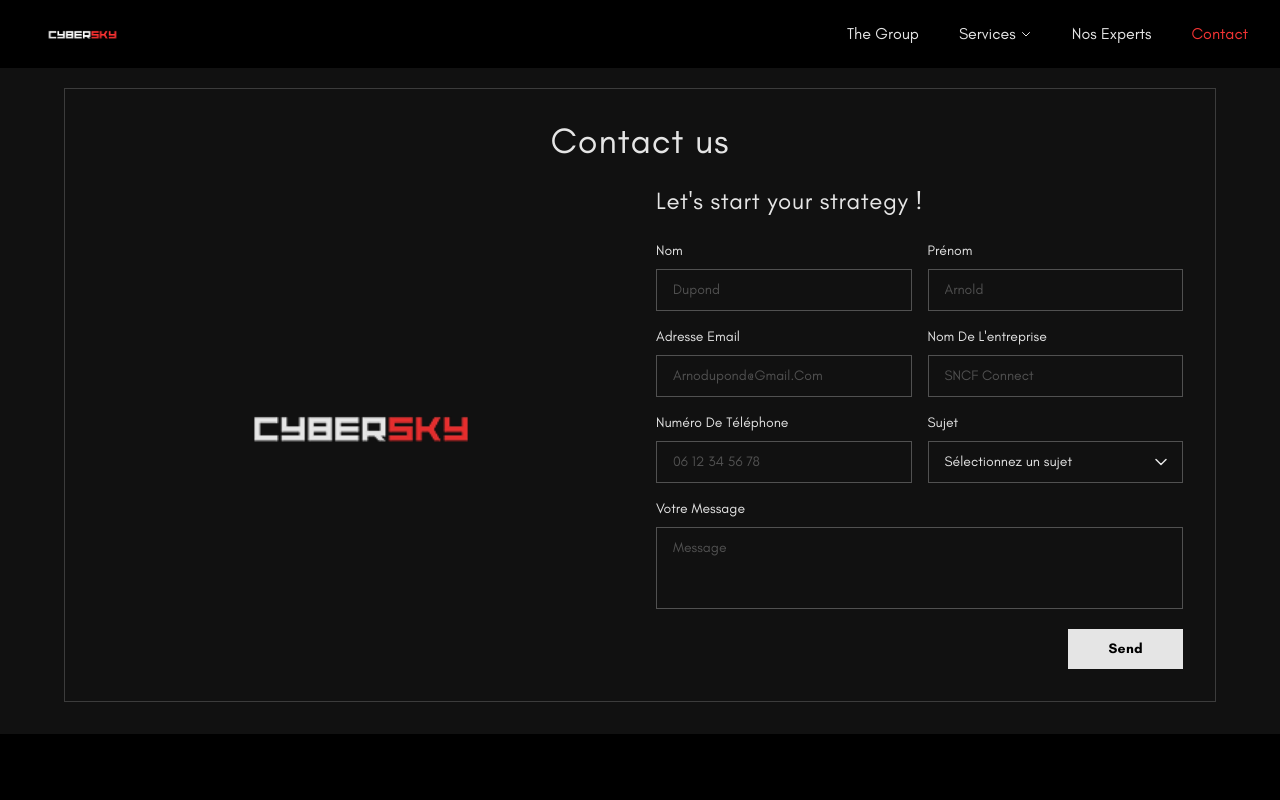
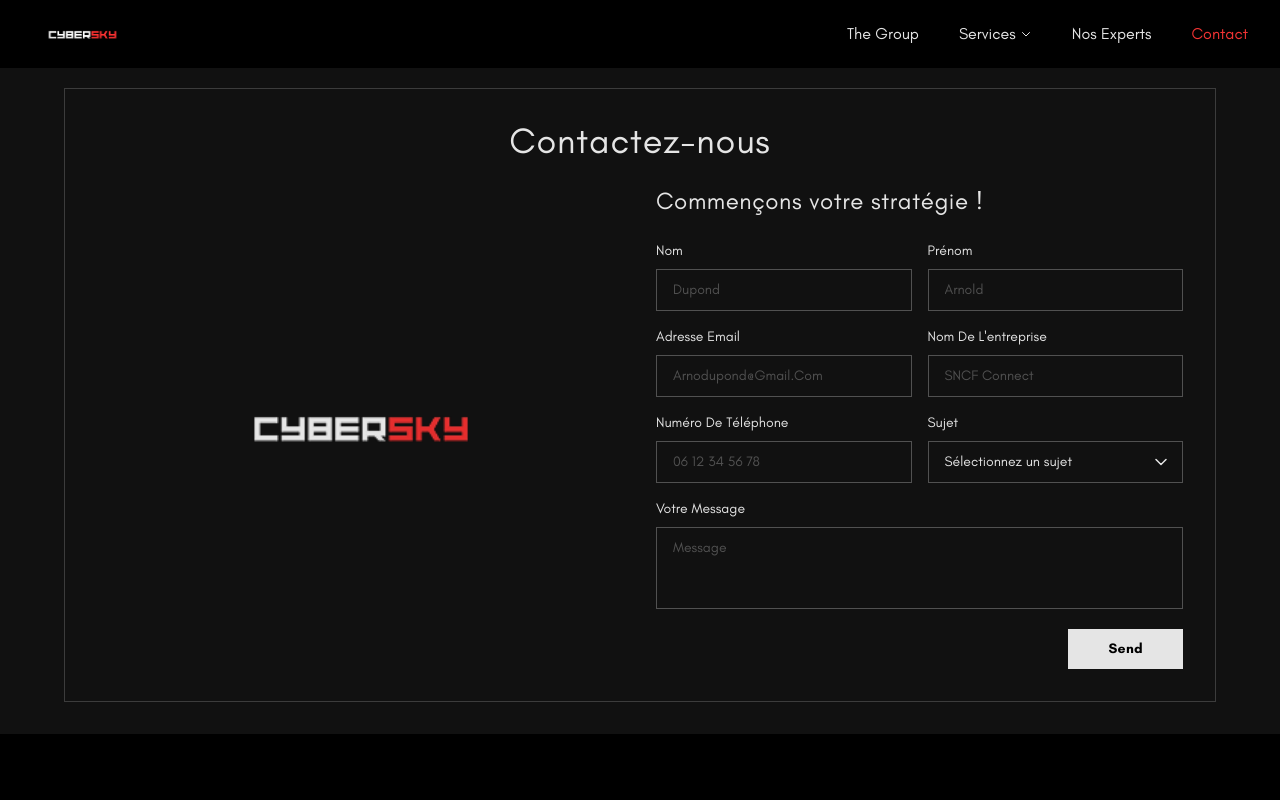
Before and after one commit to 4skygroup/cybersky, a React (Vite) app: page /contact in a window 1280 px wide. Shown: the top 800 px of the page. Built offline with nearby package versions, Linux system fonts and the light colour scheme.

Commit message:
style: Swap H1 Placement

```diff
--- a/src/components/Hero.tsx
+++ b/src/components/Hero.tsx
@@ -20,21 +20,21 @@ export default function Hero() {
           {/* Logo CyberSky en image */}
           <div className="mb-6">
             {/* On a retiré toutes les classes de texte inutiles */}
-            <h1>
-              <img
-                src="/logo-cybersky.png"
-                alt="Logo CyberSky"
-                className="h-12 md:h-16 lg:h-20 w-100 object-contain object-left block"
-              />
-            </h1>
+
+            <img
+              src="/logo-cybersky.png"
+              alt="Logo CyberSky"
+              className="h-12 md:h-16 lg:h-20 w-100 object-contain object-left block"
+            />
+
           </div>
 
           {/* Le texte exact de la maquette Figma */}
-          <p className="text-2xl md:text-4xl font-glacial text-white leading-tight">
+          <h1 className="text-2xl md:text-4xl font-glacial text-white leading-tight">
             Un accompagnement <br className="hidden md:block" />
             informatique sur-mesure en <br className="hidden md:block" />
             fonction de vos besoins réels
-          </p>
+          </h1>
         </div>
 
         {/* BLOC DROITE : Bouton Outline */}
--- a/src/pages/Contact.tsx
+++ b/src/pages/Contact.tsx
@@ -16,7 +16,7 @@ export default function Contact() {
 
                 {/* 3. LE RETOUR DU H1 ! Avec une marge réduite (mb-4 au lieu de mb-8) */}
                 <h1 className="text-3xl md:text-4xl text-center mb-4 md:mb-6 text-white tracking-wide">
-                    Contact us
+                    Contactez-nous
                 </h1>
 
                 {/* 4. On réduit légèrement le gap (gap-8) pour compacter la grille */}
@@ -35,7 +35,7 @@ export default function Contact() {
                     <div className="flex flex-col">
                         {/* 5. Marge réduite sous le sous-titre (mb-4) */}
                         <p className="text-xl md:text-2xl mb-4 md:mb-6 tracking-wide text-white text-center md:text-left">
-                            Let's start your strategy !
+                            Commençons votre stratégie !
                         </p>
 
                         <ContactForm />
```
